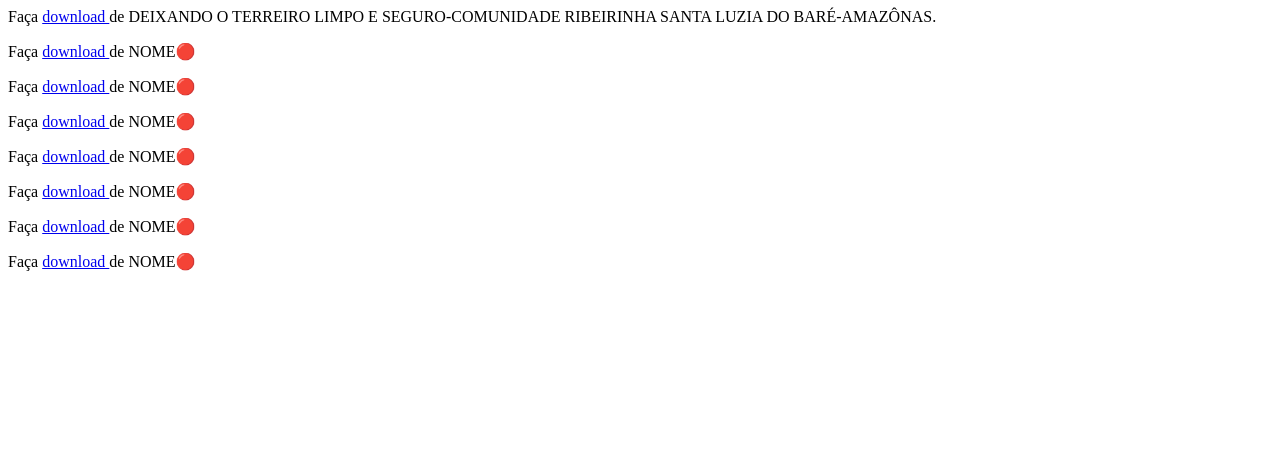
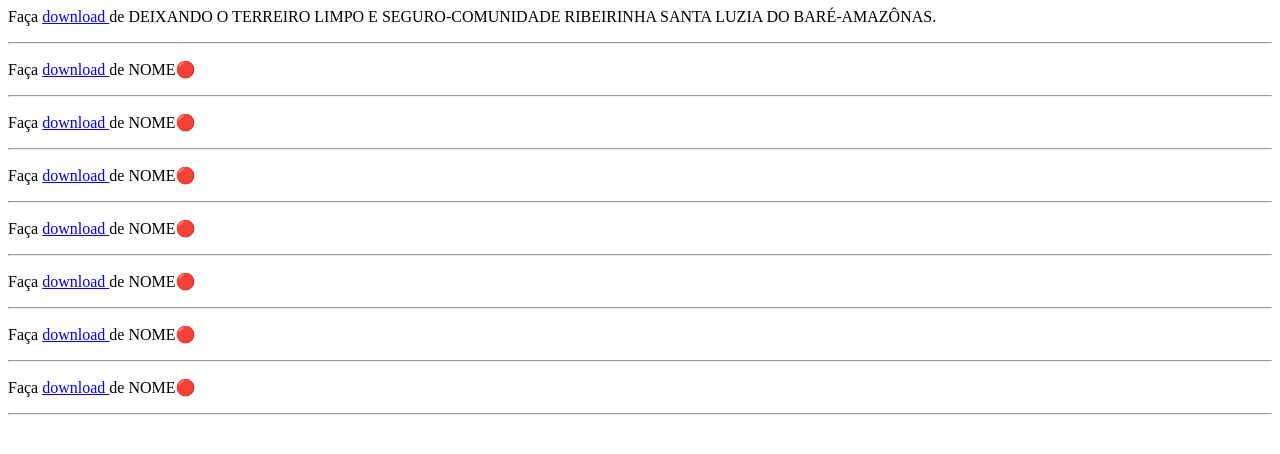
Before and after one commit to santos246/DOWNLOADS-PARA-VER-NO-NAVEGADOR, a plain HTML site: page index.html in a window 1280 px wide. Drawn offline with Linux system fonts and the light colour scheme.

Commit message:
Update index.html

```diff
--- a/index.html
+++ b/index.html
@@ -5,7 +5,7 @@ DEIXANDO O TERREIRO LIMPO E SEGURO-COMUNIDADE RIBEIRINHA SANTA LUZIA DO BARÉ-AM
 DEIXANDO O TERREIRO LIMPO E SEGURO-COMUNIDADE RIBEIRINHA SANTA LUZIA DO BARÉ-AMAZÔNAS.
 ">download </a>de
 DEIXANDO O TERREIRO LIMPO E SEGURO-COMUNIDADE RIBEIRINHA SANTA LUZIA DO BARÉ-AMAZÔNAS.
-</p>
+</p><hr/>
 <!--------------------------------------------------------->
 <p>Faça <a href="index_files/
 NOMEZIP🔴
@@ -13,7 +13,7 @@ NOMEZIP🔴
 NOME🔴
 ">download </a>de
 NOME🔴
-</p>
+</p><hr/>
 <!--------------------------------------------------------->
 <p>Faça <a href="index_files/
 NOMEZIP🔴
@@ -21,7 +21,7 @@ NOMEZIP🔴
 NOME🔴
 ">download </a>de
 NOME🔴
-</p>
+</p><hr/>
 <!--------------------------------------------------------->
 <p>Faça <a href="index_files/
 NOMEZIP🔴
@@ -29,7 +29,7 @@ NOMEZIP🔴
 NOME🔴
 ">download </a>de
 NOME🔴
-</p>
+</p><hr/>
 <!--------------------------------------------------------->
 <p>Faça <a href="index_files/
 NOMEZIP🔴
@@ -37,7 +37,7 @@ NOMEZIP🔴
 NOME🔴
 ">download </a>de
 NOME🔴
-</p>
+</p><hr/>
 <!--------------------------------------------------------->
 <p>Faça <a href="index_files/
 NOMEZIP🔴
@@ -45,7 +45,7 @@ NOMEZIP🔴
 NOME🔴
 ">download </a>de
 NOME🔴
-</p>
+</p><hr/>
 
 
 
@@ -57,7 +57,7 @@ NOMEZIP🔴
 NOME🔴
 ">download </a>de
 NOME🔴
-</p>
+</p><hr/>
 <!--------------------------------------------------------->
 <p>Faça <a href="index_files/
 NOMEZIP🔴
@@ -65,7 +65,7 @@ NOMEZIP🔴
 NOME🔴
 ">download </a>de
 NOME🔴
-</p>
+</p><hr/>
 
 
 
```
